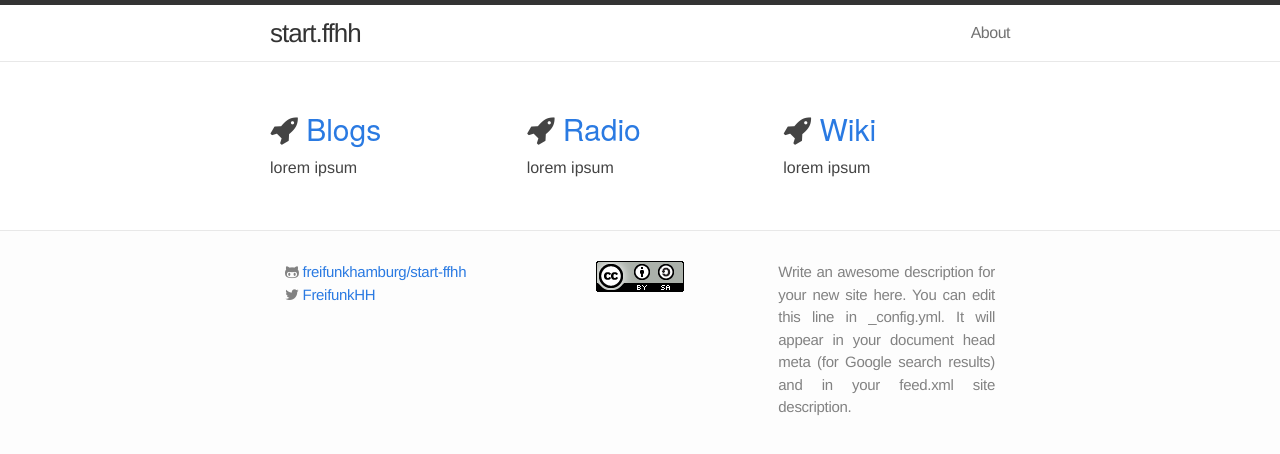
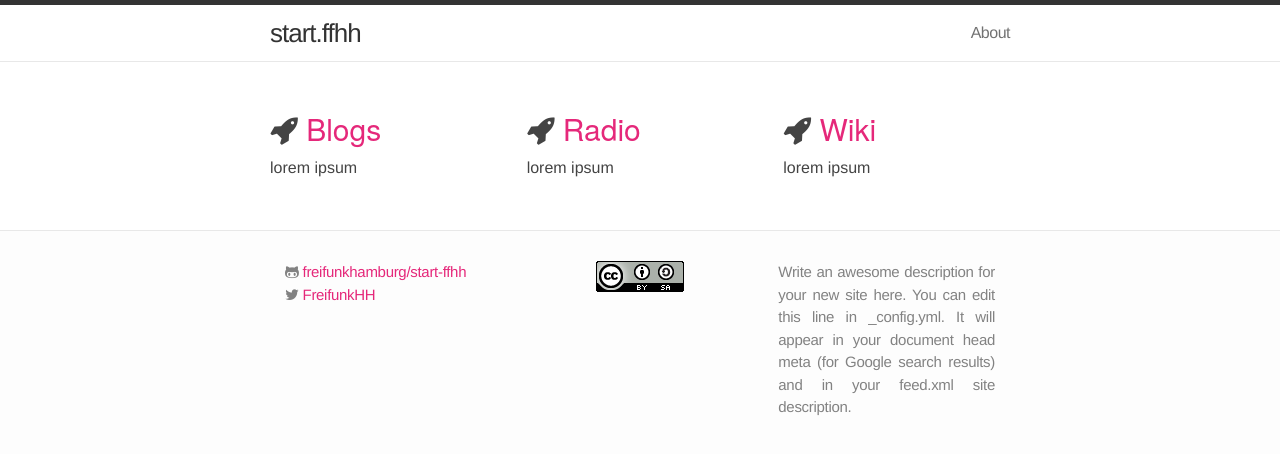
Before and after one commit to freifunkhamburg/start-ffhh, a Jekyll site: the page built from index.html, in a window 1280 px wide. Shown: the top 454 px of the page. Built offline with Jekyll 4.4.1, drawn with Linux system fonts in a browser that asks for light colours.

Commit message:
Change link color to freifunk link color

```diff
--- a/css/main.css
+++ b/css/main.css
@@ -15,10 +15,6 @@ body {
   font-weight: 300;
   background-color: #fdfdfd;
 }
-
-a         { color: #2a7ae2; text-decoration: none; }
-a:hover   { color: #000; text-decoration: underline; }
-a:visited { color: #205caa; }
 
 /* Utility */
 
```
